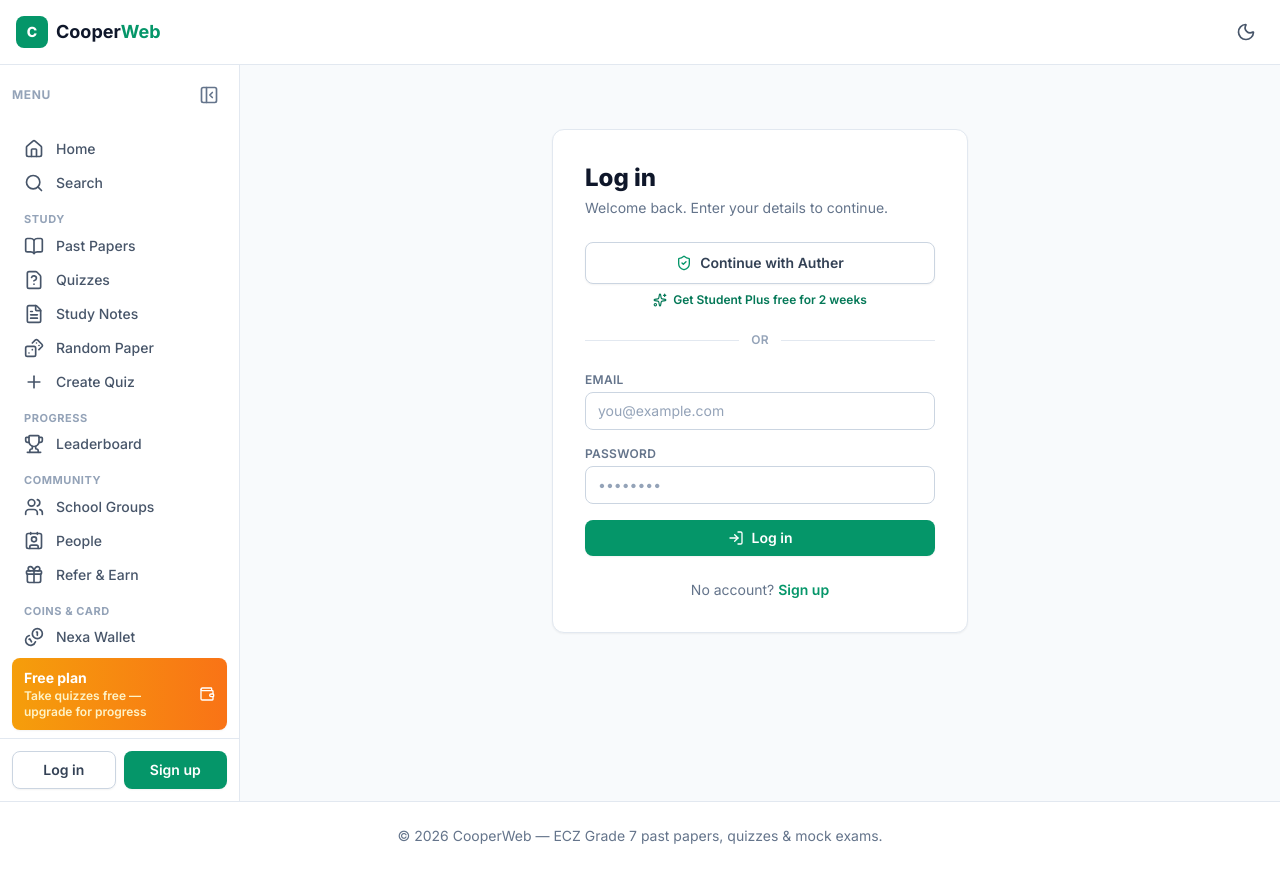
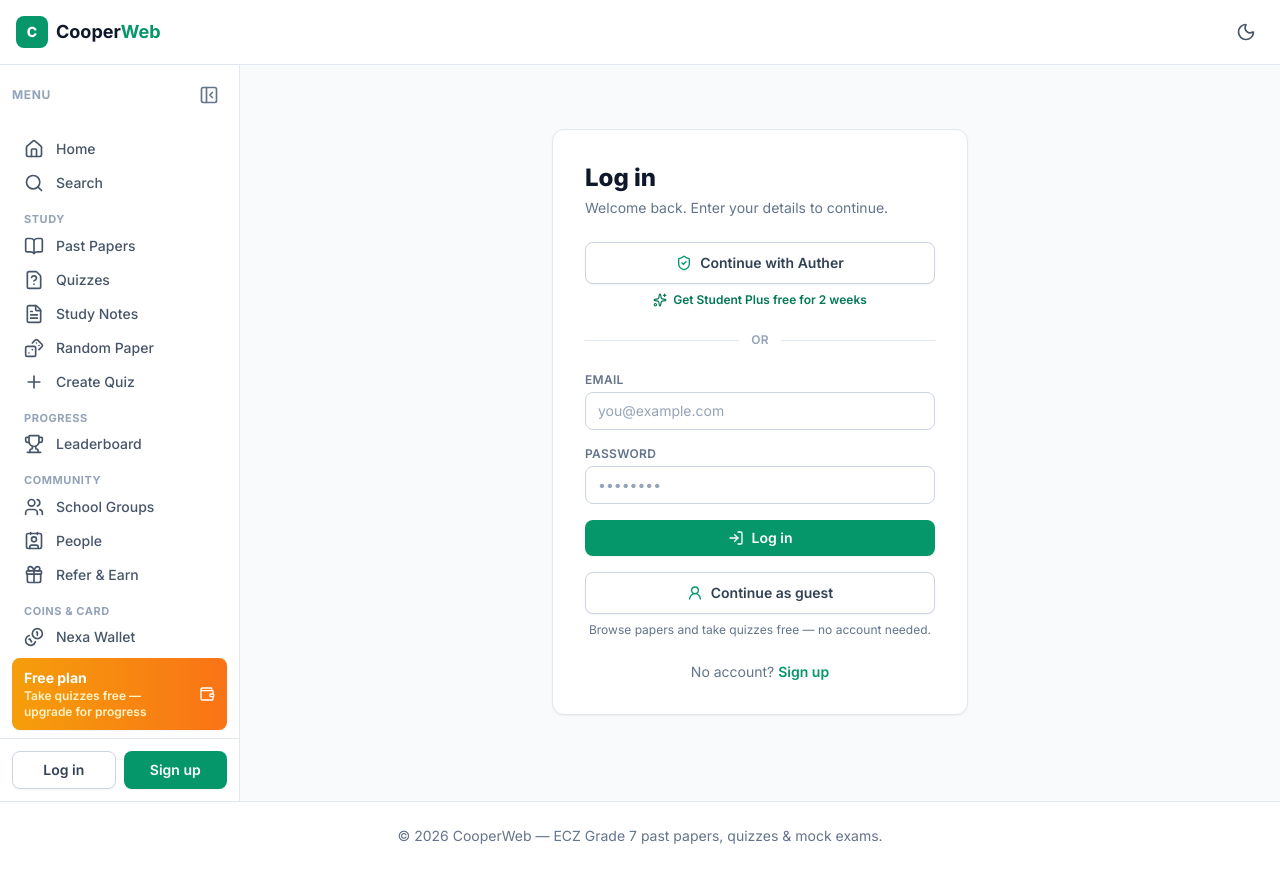
Before and after one commit to Shimba-crypto/cooper-web, a React (Vite) app: page /login in a window 1280 px wide. Built offline with nearby package versions, Linux system fonts and the light colour scheme; no server answers.

Commit message:
Add 'Continue as guest' button to login page

```diff
--- a/src/pages/LoginPage.tsx
+++ b/src/pages/LoginPage.tsx
@@ -1,6 +1,6 @@
 import { useEffect, useRef, useState, type FormEvent } from "react";
 import { Link, useNavigate, useSearchParams } from "react-router-dom";
-import { LogIn, ShieldCheck, Sparkles } from "lucide-react";
+import { LogIn, ShieldCheck, Sparkles, UserRound } from "lucide-react";
 import { useAuth } from "../context/AuthContext";
 import { API_URL } from "../config";
 
@@ -128,6 +128,20 @@ export default function LoginPage() {
           </button>
         </form>
 
+        <div className="mt-4">
+          <button
+            type="button"
+            onClick={() => navigate(next, { replace: true })}
+            className="flex w-full items-center justify-center gap-2 rounded-lg border border-slate-300 bg-white px-4 py-2.5 text-sm font-semibold text-slate-700 shadow-sm transition hover:border-emerald-400 hover:bg-slate-50 dark:border-slate-700 dark:bg-slate-800 dark:text-slate-100 dark:hover:bg-slate-700"
+          >
+            <UserRound className="h-4 w-4 text-emerald-600" />
+            Continue as guest
+          </button>
+          <p className="mt-2 text-center text-xs text-slate-500 dark:text-slate-400">
+            Browse papers and take quizzes free — no account needed.
+          </p>
+        </div>
+
         <p className="mt-6 text-center text-sm text-slate-500 dark:text-slate-400">
           No account?{" "}
           <Link to={`/signup?next=${encodeURIComponent(next)}`} className="font-semibold text-emerald-600 hover:underline">
```
